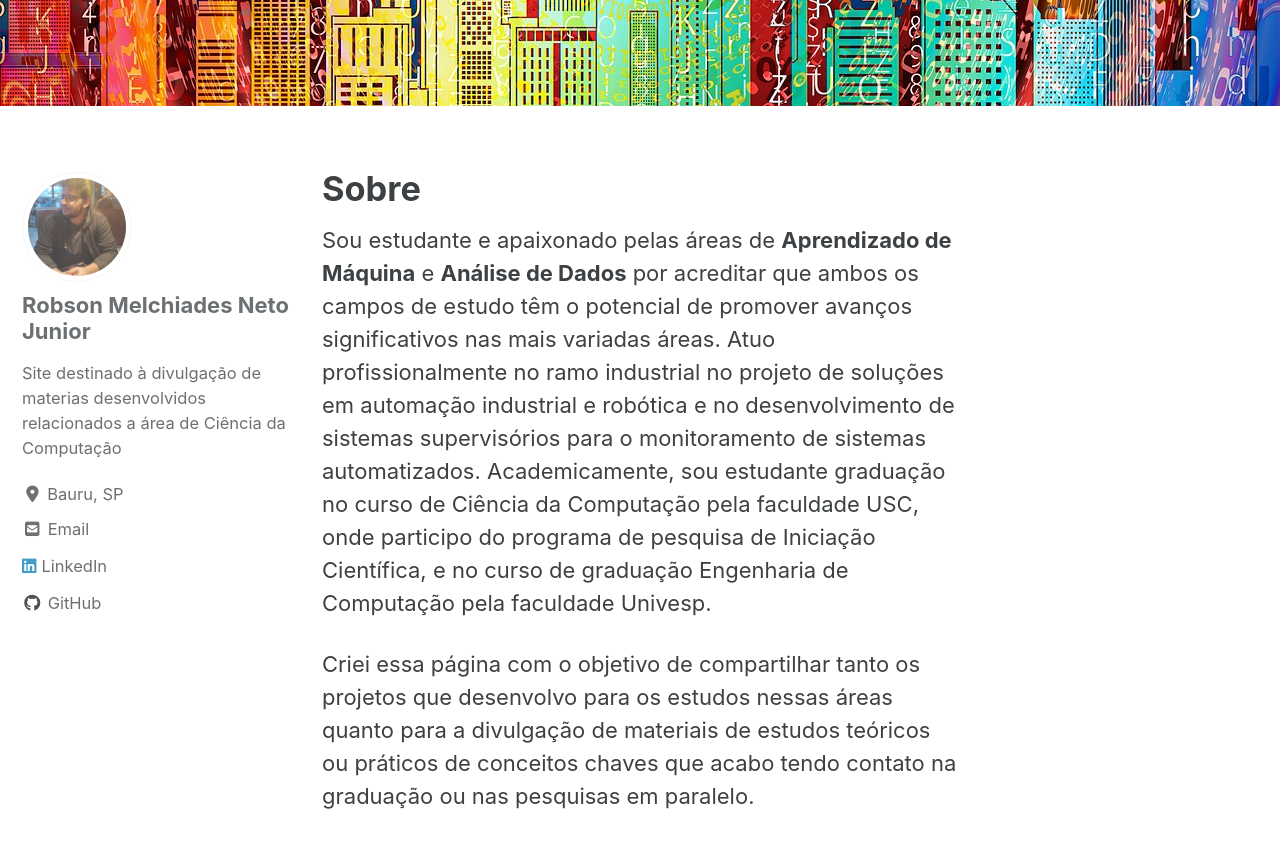
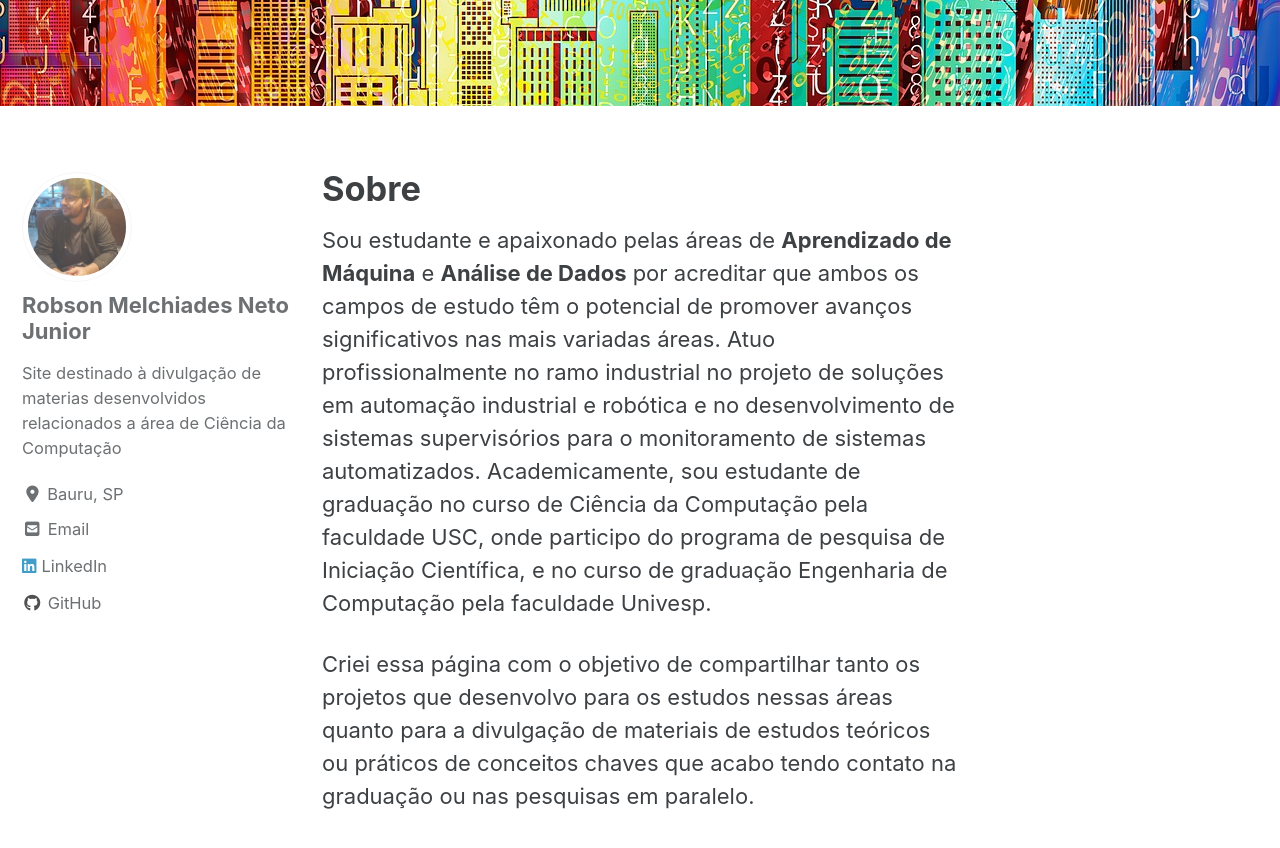
Before and after one commit to Robmelchiades/robmelchiades.github.io, a Jekyll site: the page built from _pages/sobre.md, in a window 1280 px wide and 900 px high, scrolled down 383 px. Shown: the top 848 px of the window. Built offline with Jekyll 4.4.1, drawn with Linux system fonts in a browser that asks for light colours; cached includes are drawn as plain includes; nearby versions of some CDN libraries.

```diff
--- a/_pages/sobre.md
+++ b/_pages/sobre.md
@@ -6,6 +6,6 @@ header:
   image: "/images/header_logo_01.jpg"
 ---
 
-Sou estudante e apaixonado pelas áreas de **Aprendizado de Máquina** e **Análise de Dados** por acreditar que ambos os campos de estudo têm o potencial de promover avanços significativos nas mais variadas áreas. Atuo profissionalmente no ramo industrial no projeto de soluções em automação industrial e robótica e no  desenvolvimento de sistemas supervisórios para o monitoramento de sistemas automatizados. Academicamente,  sou estudante graduação no curso de Ciência da Computação pela faculdade USC, onde participo do programa de pesquisa de Iniciação Científica, e no curso de graduação Engenharia de Computação pela faculdade Univesp.
+Sou estudante e apaixonado pelas áreas de **Aprendizado de Máquina** e **Análise de Dados** por acreditar que ambos os campos de estudo têm o potencial de promover avanços significativos nas mais variadas áreas. Atuo profissionalmente no ramo industrial no projeto de soluções em automação industrial e robótica e no  desenvolvimento de sistemas supervisórios para o monitoramento de sistemas automatizados. Academicamente,  sou estudante de graduação no curso de Ciência da Computação pela faculdade USC, onde participo do programa de pesquisa de Iniciação Científica, e no curso de graduação Engenharia de Computação pela faculdade Univesp.
 
 Criei essa página com o objetivo de compartilhar tanto os projetos que desenvolvo para os estudos nessas áreas quanto para a divulgação de materiais de estudos teóricos ou práticos de conceitos chaves que acabo tendo contato na graduação ou nas pesquisas em paralelo.
```
Also changed, not shown: _pages/posts.md (renamed from _pages/poststag.md, +5 -1 lines).
